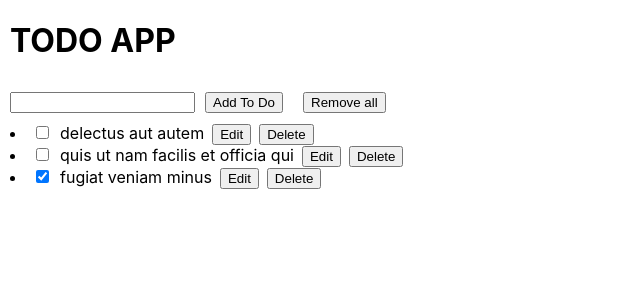
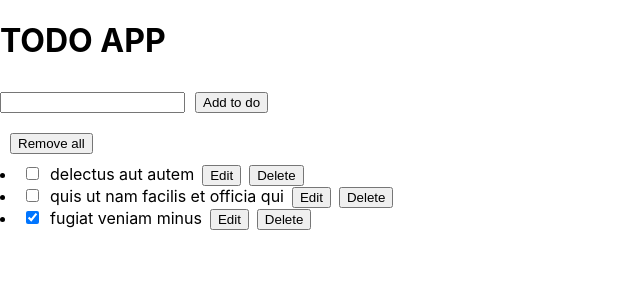
Before and after one commit to AlesiaCikalleshi/todo-app, a React (Create React App) app in the folder todo-app/: page / in a window 1280 px wide. Shown: the top 300 px of the page, without its empty margins (0-640 px from the left). Built offline with nearby package versions, Linux system fonts and the light colour scheme.

Commit message:
refactoring

```diff
--- a/todo-app/src/AddToDo.js
+++ /dev/null
@@ -1,36 +0,0 @@
-export default function AddToDo({dispatch}) {
-
-    const addData = (e) => {
-        e.preventDefault();
-        const formData = new FormData(e.target);
-        dispatch({
-            type: 'ADD_TODO',
-            text: (formData.get('text'))
-        });
-        e.target.reset();
-
-    }
-
-    const removeAll = () =>{
-
-        dispatch({
-            type: 'DELETE_ALL',
-        })
-
-    }
-
-
-    return (
-        <>
-        <form onSubmit={addData}>
-            <input name="text" type="text" />
-            <button onSubmit={addData} style={{margin: 10}}>
-                Add To Do
-            </button>
-            <button onClick={removeAll} style={{margin: 10}}>
-                Remove all
-            </button>
-        </form>
-        </>
-    )
-}
--- a/todo-app/src/App.css
+++ /dev/null
@@ -1,42 +0,0 @@
-.App {
-  text-align: center;
-}
-
-.App-logo {
-  height: 40vmin;
-  pointer-events: none;
-}
-
-@media (prefers-reduced-motion: no-preference) {
-  .App-logo {
-    animation: App-logo-spin infinite 20s linear;
-  }
-}
-
-.App-header {
-  background-color: #282c34;
-  min-height: 100vh;
-  display: flex;
-  flex-direction: column;
-  align-items: center;
-  justify-content: center;
-  font-size: calc(10px + 2vmin);
-  color: white;
-}
-
-.App-link {
-  color: #61dafb;
-}
-
-@keyframes App-logo-spin {
-  from {
-    transform: rotate(0deg);
-  }
-  to {
-    transform: rotate(360deg);
-  }
-}
-
-body{
-  margin: 10px;
-}
--- a/todo-app/src/App.js
+++ b/todo-app/src/App.js
@@ -1,90 +1,82 @@
-import './App.css';
-import AddToDo from './AddToDo';
+import AddToDo from "./components/AddToDo";
 import { useReducer } from "react";
-import ToDoList from './ToDoList';
+import ToDoList from "./components/ToDoList";
+
+let id = 4;
+const initialData = [
+  {
+    id: 1,
+    text: "delectus aut autem",
+    completed: false,
+    visible: false,
+  },
+  {
+    id: 2,
+    text: "quis ut nam facilis et officia qui",
+    completed: false,
+    visible: false,
+  },
+  {
+    id: 3,
+    text: "fugiat veniam minus",
+    completed: true,
+    visible: false,
+  },
+];
 
 function tasksReducer(tasks, action) {
   switch (action.type) {
-    case 'ADD_TODO':
+    case "ADD_TODO":
       return [
         ...tasks,
         {
           id: id++,
           text: action.text,
           completed: false,
-          visible: false
-        }
+          visible: false,
+        },
       ];
-    case 'MARK_TODO':
-      return tasks.map(t => {
-        if (t.id === action.task.id){
-          return action.task
-        }else {
+    case "MARK_TODO":
+      return tasks.map((t) => {
+        if (t.id === action.task.id) {
+          return action.task;
+        } else {
           return t;
         }
       });
-      case 'SAVE_TODO':
-        return tasks.map(t => {
-          if (t.id === action.task.id){
-            return action.task
-          }else {
-            return t;
-          }
-        });
-      case 'UPDATE_TODO':
-        return tasks.map(t => {
-          if (t.id === action.task.id){
-            return {...t, visible: !t.visible}
-          }else {
-            return t;
-          }
-        });
-    case 'DELETE_TODO':
-      return tasks.filter(task => task.id !== action.taskId);
-    case 'DELETE_ALL':
+    case "SAVE_TODO":
+      return tasks.map((t) => {
+        if (t.id === action.task.id) {
+          return action.task;
+        } else {
+          return t;
+        }
+      });
+    case "UPDATE_TODO":
+      return tasks.map((t) => {
+        if (t.id === action.task.id) {
+          return { ...t, visible: !t.visible };
+        } else {
+          return t;
+        }
+      });
+    case "DELETE_TODO":
+      return tasks.filter((task) => task.id !== action.taskId);
+    case "DELETE_ALL":
       return [];
 
     default:
       return tasks;
-
   }
-
 }
 
-function App() {
+export default function App() {
   const [tasks, dispatch] = useReducer(tasksReducer, initialData);
   return (
     <>
-      <h1>
-        TODO APP
-      </h1>
+      <h1>TODO APP</h1>
       <AddToDo dispatch={dispatch} />
-      <ToDoList tasks={tasks} dispatch={dispatch}/>
+      <ToDoList tasks={tasks} dispatch={dispatch} />
     </>
   );
 }
-
-export default App;
-
-
-let id = 4;
-const initialData = [
-  {
-    "id": 1,
-    "text": "delectus aut autem",
-    "completed": false,
-    "visible": false
-  },
-  {
-    "id": 2,
-    "text": "quis ut nam facilis et officia qui",
-    "completed": false,
-    "visible": false
-  },
-  {
-    "id": 3,
-    "text": "fugiat veniam minus",
-    "completed": true,
-    "visible": false
-  }
-]
--- /dev/null
+++ b/todo-app/src/components/AddToDo.js
@@ -0,0 +1,29 @@
+export default function AddToDo({ dispatch }) {
+  const addData = (e) => {
+    e.preventDefault();
+    const formData = new FormData(e.target);
+    dispatch({
+      type: "ADD_TODO",
+      text: formData.get("text"),
+    });
+    e.target.reset();
+  };
+
+  const removeAll = () => {
+    dispatch({
+      type: "DELETE_ALL",
+    });
+  };
+
+  return (
+    <>
+      <form onSubmit={addData}>
+        <input name="text" type="text" />
+        <input style={{ margin: 10 }} type="submit" value="Add to do" />
+      </form>
+      <button onClick={removeAll} style={{ margin: 10 }}>
+        Remove all
+      </button>
+    </>
+  );
+}
--- a/todo-app/src/ToDoList.js
+++ b/todo-app/src/components/ToDoList.js
@@ -17,6 +17,12 @@ export default function ToDoList({ tasks, dispatch }) {
             task: { ...task, text: editText } //saves the updated text
         });
         setEditingTaskId(null); //removes the edit mode after saving
+    };
+
+    const handleDelete = (task) => {
+        dispatch({
+            type: 'DELETE_TODO', taskId: task.id
+        })
     };
 
     return (
@@ -63,10 +69,7 @@ export default function ToDoList({ tasks, dispatch }) {
                     {/* delete button */}
 
                     <button style={{ marginLeft: 8 }}
-                        onClick={() =>
-                            dispatch({
-                                type: 'DELETE_TODO', taskId: task.id
-                            })
+                        onClick={() => handleDelete(task)
                         }>
                         Delete
                     </button>
--- a/todo-app/src/index.js
+++ b/todo-app/src/index.js
@@ -2,7 +2,6 @@ import React from 'react';
 import ReactDOM from 'react-dom/client';
 import './index.css';
 import App from './App';
-import reportWebVitals from './reportWebVitals';
 
 const root = ReactDOM.createRoot(document.getElementById('root'));
 root.render(
@@ -10,8 +9,3 @@ root.render(
     <App />
   </React.StrictMode>
 );
-
-// If you want to start measuring performance in your app, pass a function
-// to log results (for example: reportWebVitals(console.log))
-// or send to an analytics endpoint. Learn more: https://bit.ly/CRA-vitals
-reportWebVitals();
--- a/todo-app/src/reportWebVitals.js
+++ /dev/null
@@ -1,13 +0,0 @@
-const reportWebVitals = onPerfEntry => {
-  if (onPerfEntry && onPerfEntry instanceof Function) {
-    import('web-vitals').then(({ getCLS, getFID, getFCP, getLCP, getTTFB }) => {
-      getCLS(onPerfEntry);
-      getFID(onPerfEntry);
-      getFCP(onPerfEntry);
-      getLCP(onPerfEntry);
-      getTTFB(onPerfEntry);
-    });
-  }
-};
-
-export default reportWebVitals;
```
Also changed, not shown: todo-app/src/setupTests.js (deleted, +0 -5 lines), todo-app/src/ToDoItem.js (deleted), todo-app/src/logo.svg (deleted), 1 other file (tests, documents, lock files or other folders).
